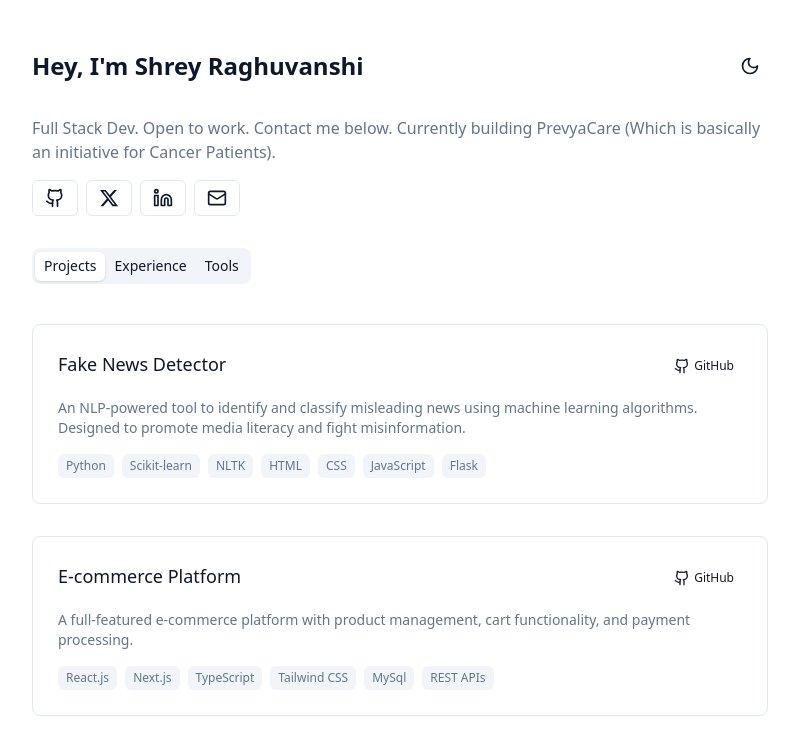
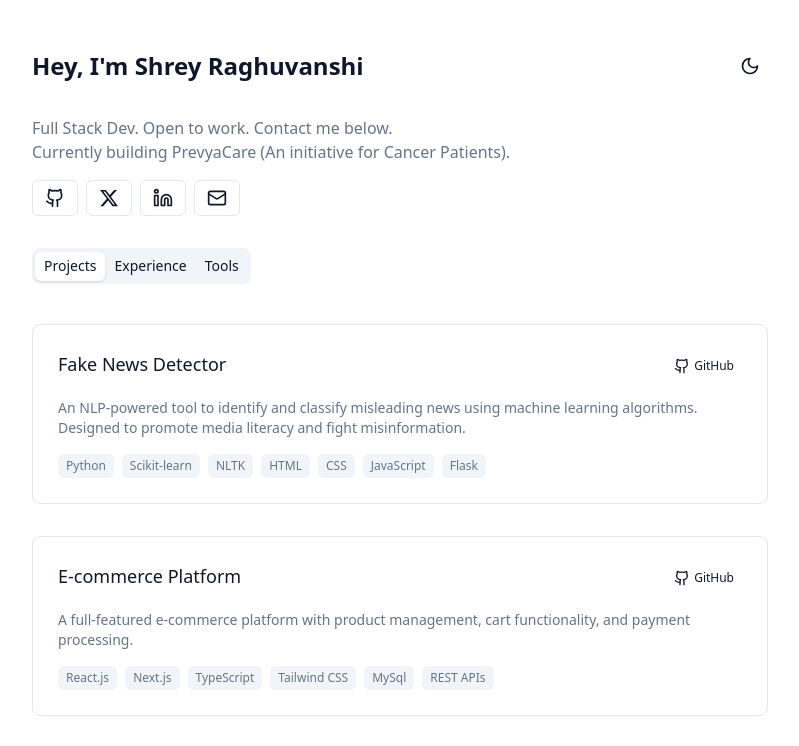
Before and after one commit to Shreyragh/Portfolio.Shrey, a React (Vite) app: page / in a window 1280 px wide. Shown: the top 746 px of the page, without its empty margins (240-1039 px from the left). Built offline with nearby package versions, Linux system fonts and the light colour scheme.

Commit message:
Update App.tsx with latest changes

```diff
--- a/src/App.tsx
+++ b/src/App.tsx
@@ -22,10 +22,9 @@ function App() {
 
           <section className="mb-8">
             <p className="text-muted-foreground mb-4">
-              Full Stack Dev. Open to work. Contact me below.
-
+              Full Stack Dev. Open to work. Contact me below.<br />
               Currently building PrevyaCare
-              (Which is basically an initiative for Cancer Patients).
+            (An initiative for Cancer Patients).
             </p>
             <SocialLinks />
           </section>
```
